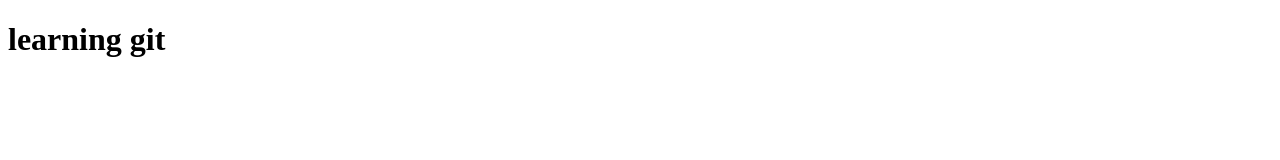
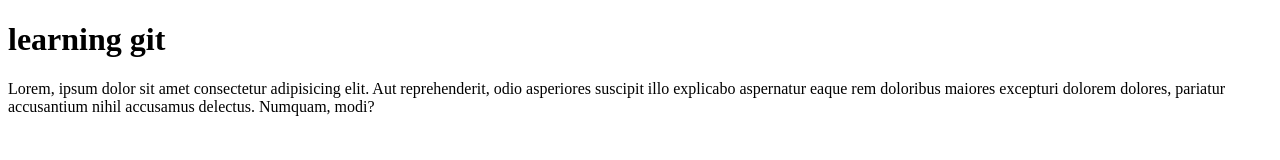
Before and after one commit to zubair0340/sylani-project-1, a plain HTML site: page index.html in a window 1280 px wide. Drawn offline with Linux system fonts and the light colour scheme.

Commit message:
adding paragraph

```diff
--- a/index.html
+++ b/index.html
@@ -9,5 +9,6 @@
 </head>
 <body>
     <h1>learning git</h1>
+    <p>Lorem, ipsum dolor sit amet consectetur adipisicing elit. Aut reprehenderit, odio asperiores suscipit illo explicabo aspernatur eaque rem doloribus maiores excepturi dolorem dolores, pariatur accusantium nihil accusamus delectus. Numquam, modi?</p>
 </body>
 </html>
```
